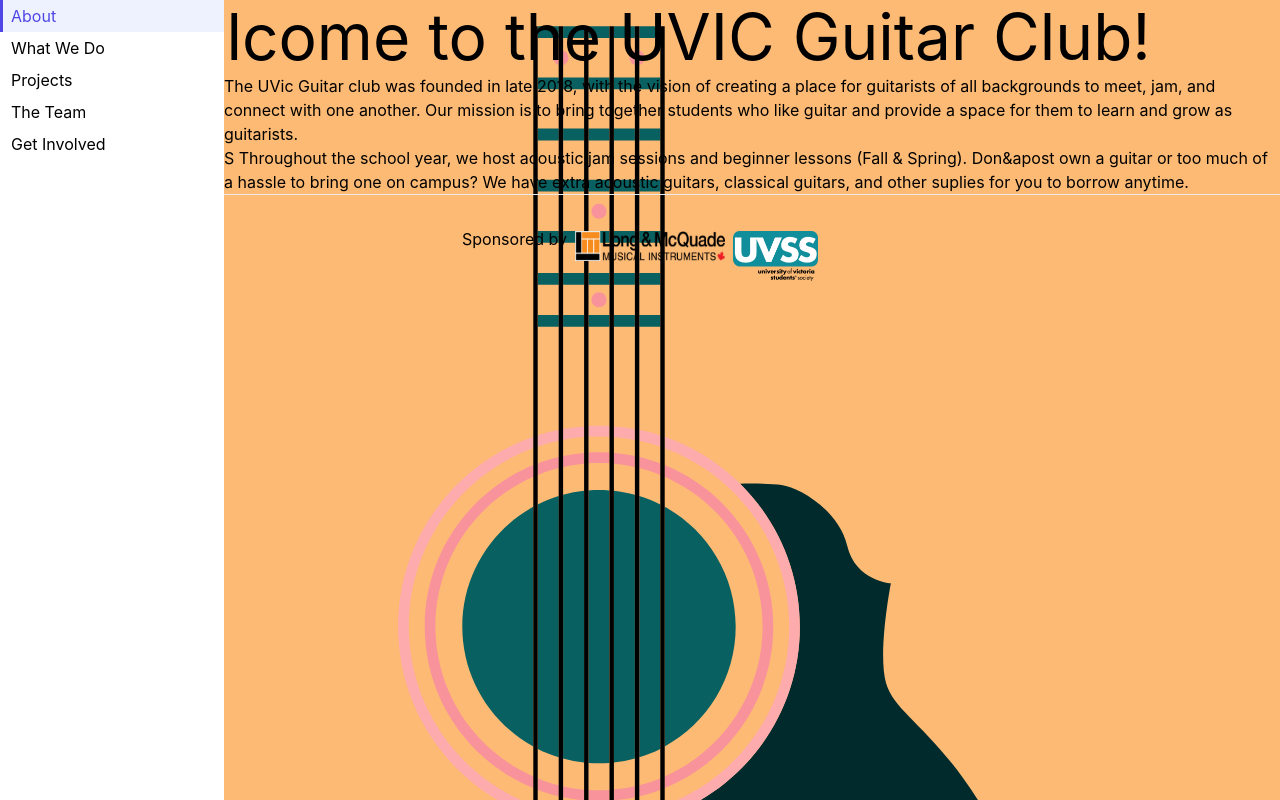
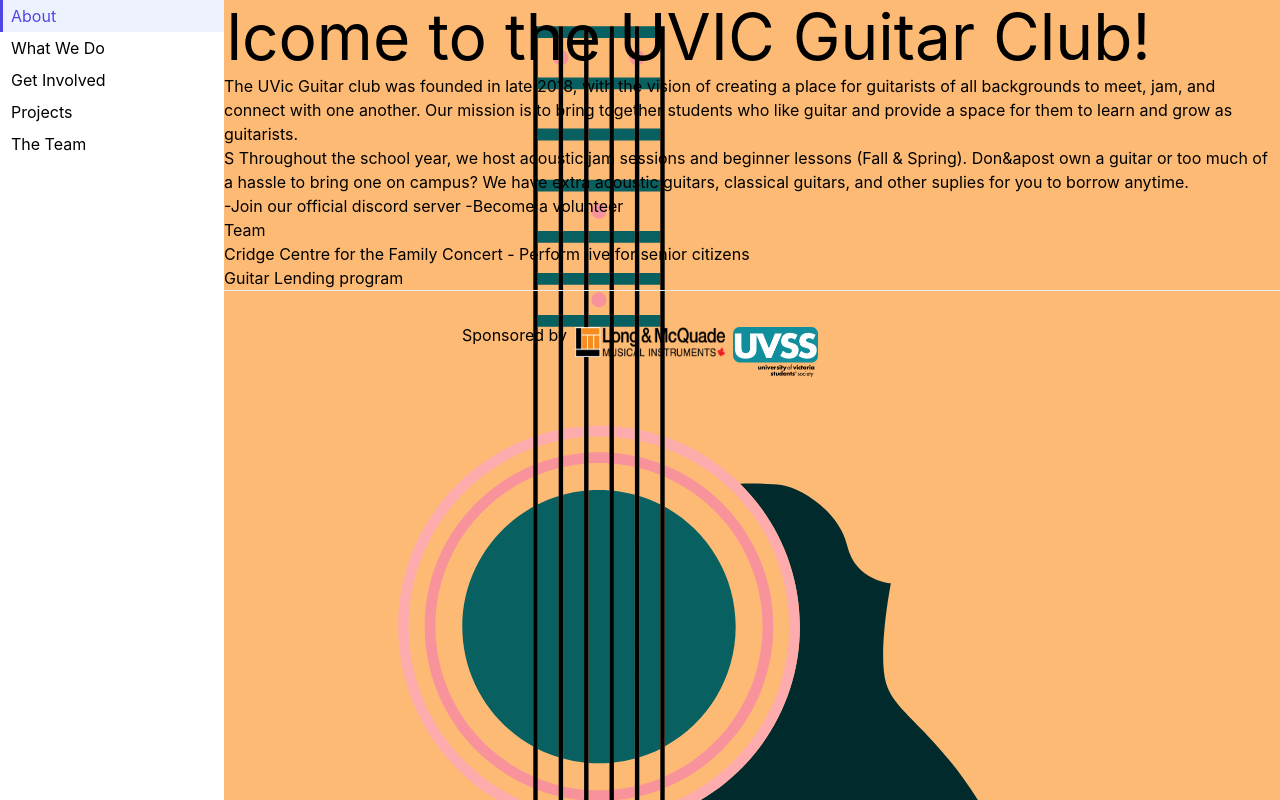
Before and after one commit to biryaniq/UVicGuitarClub, a Next.js app: page / in a window 1280 px wide. Shown: the top 800 px of the page. Built offline with nearby package versions, Linux system fonts and the light colour scheme.

Commit message:
added information to components

```diff
--- a/components/NavSidebar/NavSidebar.tsx
+++ b/components/NavSidebar/NavSidebar.tsx
@@ -9,9 +9,9 @@ type NavigationLink = {
 const navLinks: NavigationLink[] = [
   { name: "About", link: "/#about" },
   { name: "What We Do", link: "/#what-we-do" },
+  { name: "Get Involved", link: "/#get-involved" },
   { name: "Projects", link: "/#projects" },
   { name: "The Team", link: "/#team" },
-  { name: "Get Involved", link: "/#get-involved" },
 ];
 
 const InactiveLink = styled.div`
--- a/pages/index.tsx
+++ b/pages/index.tsx
@@ -67,6 +67,10 @@ const Home: NextPage = () => {
       <Main>
         <About />
         <WhatWeDo />
+        <GetInvolved />
+        <Team />
+        <Projects />
+
         <GuitarPosition>
           <GuitarView />
         </GuitarPosition>
@@ -75,11 +79,7 @@ const Home: NextPage = () => {
       <footer className={styles.footer}>
         <FlexContainer>
           <div>
-            <a
-              href="https://www.long-mcquade.com/"
-              target="_blank"
-              rel="noopener noreferrer"
-            >
+            <a href="https://www.long-mcquade.com/">
               Sponsored by{" "}
               <span className={styles.logo}>
                 <Image
@@ -92,7 +92,7 @@ const Home: NextPage = () => {
             </a>
           </div>
 
-          <a href="https://uvss.ca/" target="_blank" rel="noopener noreferrer">
+          <a href="https://uvss.ca/">
             <span className={styles.logo}>
               <Image
                 src="/UVSS-logo.jpg"
```
